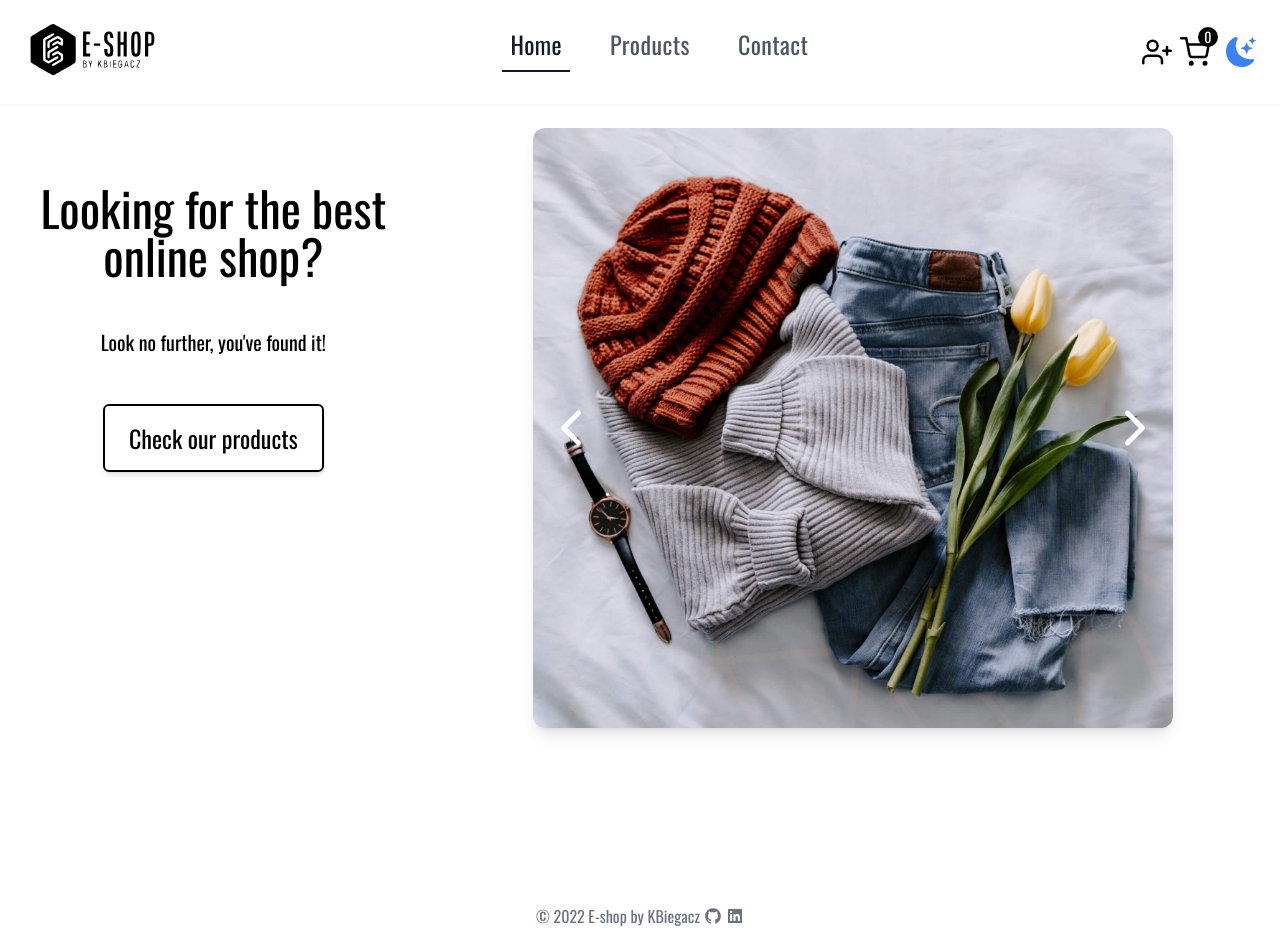
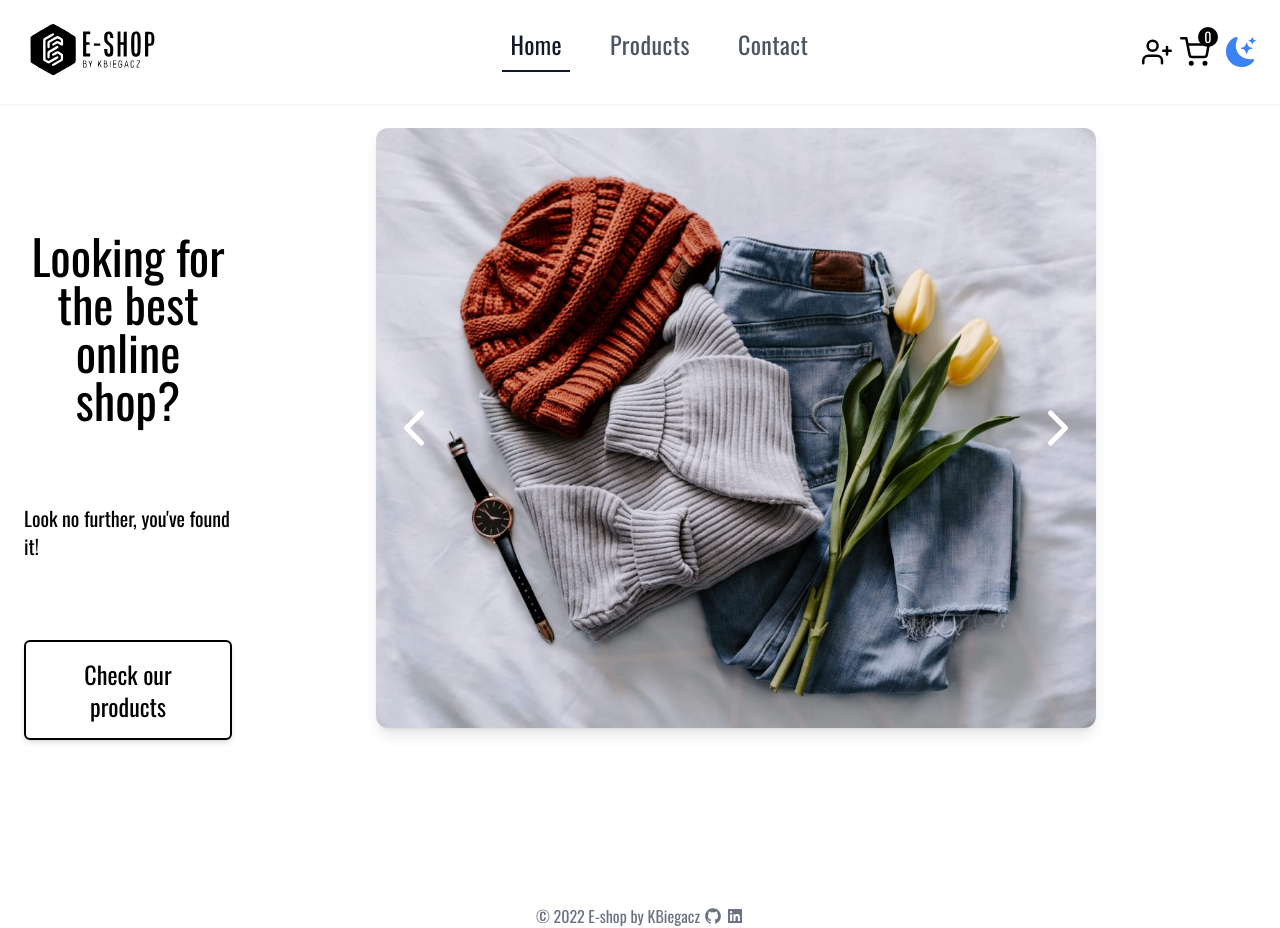
Before and after one commit to KlaudiuszB5528/E-shop, a React (Vite) app: page / in a window 1280 px wide. Built offline with nearby package versions, Linux system fonts and the light colour scheme.

Commit message:
adjustment for bigger screens

```diff
--- a/src/components/Header/CartDropdown.tsx
+++ b/src/components/Header/CartDropdown.tsx
@@ -18,7 +18,7 @@ const CartDropdown = (props: Props) => {
 
   return (
     <div
-      className={`fixed top-0 right-0 z-50 flex max-h-[80vh] min-h-[50%] w-screen translate-x-[130%] flex-col items-center  justify-center rounded-lg bg-white  p-2 pt-14 shadow-2xl transition-all duration-700 ease-in-out md:h-screen md:w-96 md:pt-20 ${
+      className={`fixed top-0 right-0 z-50 flex max-h-[80vh] min-h-[50%] w-screen translate-x-[130%] flex-col items-center  justify-center rounded-lg bg-white  p-2 pt-14 shadow-2xl transition-all duration-700 ease-in-out md:h-screen md:max-h-screen md:w-96 md:pt-20 ${
         isOpen ? "transform-none" : ""
       }`}
     >
--- a/src/pages/Home.tsx
+++ b/src/pages/Home.tsx
@@ -21,10 +21,10 @@ const images = [
 const Home: React.FC = () => {
   return (
     <div className="flex h-screen w-screen flex-col lg:flex-row">
-      <div className="basis-1/2 lg:order-2 lg:basis-2/3">
+      <div className="basis-1/2 lg:order-2 lg:basis-2/3 xl:basis-3/4">
         <Slider images={images} />
       </div>
-      <div className="flex basis-1/2 flex-col items-center justify-start gap-12 px-6 pt-20 lg:order-1 lg:basis-1/3 ">
+      <div className="flex basis-1/2 flex-col items-center justify-start gap-12 px-6 pt-20 lg:order-1 lg:basis-1/3 xl:basis-[20%] xl:gap-20 xl:pt-32">
         <h2 className="text-center text-3xl lg:text-5xl">
           Looking for the best online shop?
         </h2>
```
